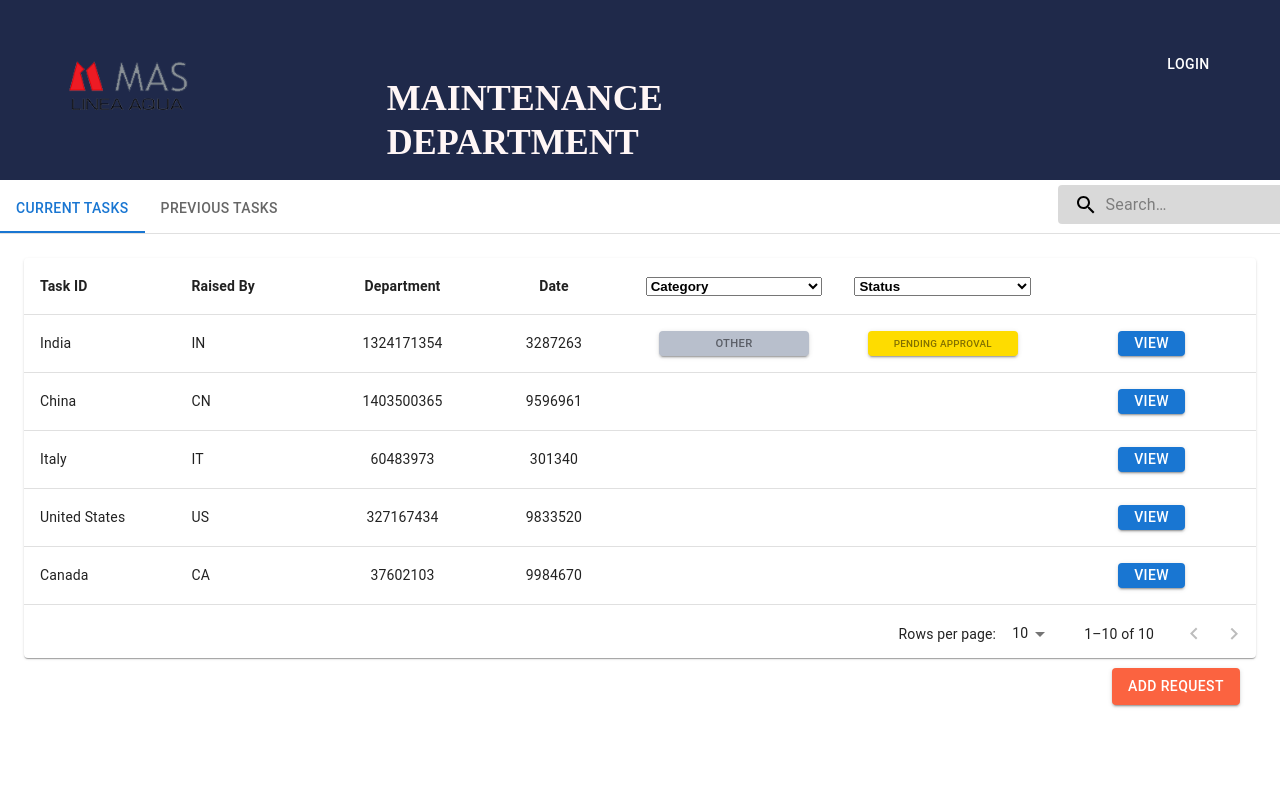
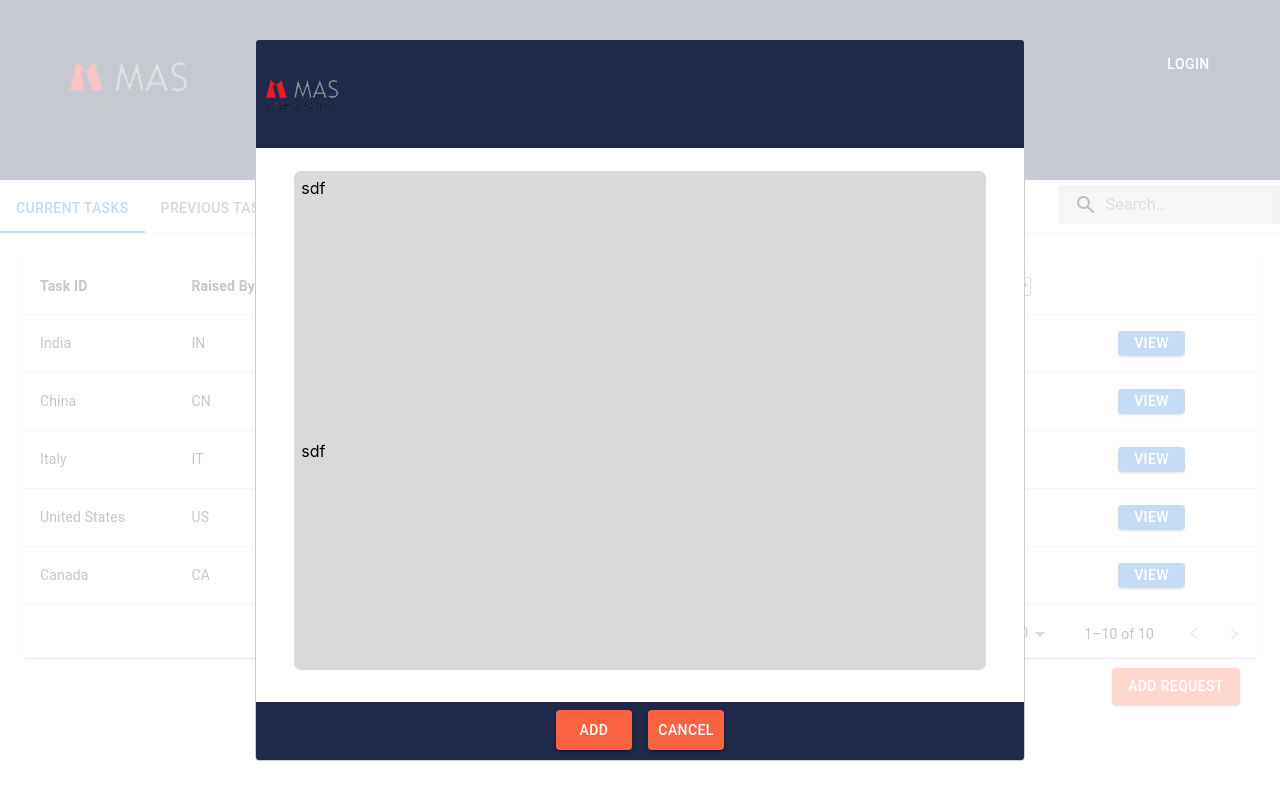
Before and after one commit to manoddesilva/help_desk, a React (Create React App) app: page / in a window 1280 px wide. Both pictures are taken after a click on the button "ADD REQUEST". Shown: the top 800 px of the page. Built offline with nearby package versions, Linux system fonts and the light colour scheme.

Commit message:
Request_button
functionality

```diff
--- a/package.json
+++ b/package.json
@@ -15,6 +15,7 @@
     "react": "^18.2.0",
     "react-bootstrap": "^2.7.4",
     "react-dom": "^18.2.0",
+    "react-modal": "^3.16.1",
     "react-scripts": "5.0.1",
     "react-virtuoso": "^4.3.8",
     "styled-components": "^5.3.10",
--- a/src/App.js
+++ b/src/App.js
@@ -1,5 +1,6 @@
 
 import './App.css';
+import AddRequestUser from './components/AddRequestUser';
 
 import { Home } from './view/Home';
 
@@ -7,6 +8,7 @@ function App() {
   return(
     <div>
       <Home />
+      {/* <AddRequestUser></AddRequestUser> */}
     </div>
 
   )
--- /dev/null
+++ b/src/components/AddRequestUser.jsx
@@ -0,0 +1,132 @@
+import React, { useState } from "react";
+import Modal from "react-modal";
+import Container from "react-bootstrap/Container";
+import { Row, Col } from "react-bootstrap";
+import { Button } from "@mui/material";
+import { Height } from "@mui/icons-material";
+import masla_logo from "../Assests/masla_logo.png";
+
+
+// Set the app element for accessibility
+Modal.setAppElement("#root");
+
+const customModalStyles = {
+  content: {
+    width: "60%", // Set the desired width
+    height: "90vh", // Set the desired height
+    margin: "auto", // Center the modal horizontally
+    padding: "0",
+  },
+};
+
+const AddRequestUser = ({ isOpen, setIsOpen }) => {
+//   const [isOpen, setIsOpen] = useState(false);
+
+//   const openModal = () => {
+//     setIsOpen(true);
+//   };
+
+//   const closeModal = () => {
+//     setIsOpen(false);
+//   };
+
+
+    const closeModal = () => {
+      setIsOpen(false);
+    };
+
+
+
+  return (
+    <div>
+      {/* <button onClick={openModal}>Open Popup</button> */}
+
+      <Modal
+        isOpen={isOpen}
+        onRequestClose={closeModal}
+        style={customModalStyles}
+      >
+        <Container style={{ height: "100%", width: "100%", margin: "0" }}>
+          <Row style={{ height: "15%", backgroundColor: "#1F294A" }}>
+            <Container style={{ height: "100%" }}>
+              <img src={masla_logo} alt="logo" height={"100%"} />
+            </Container>
+          </Row>
+          <Row
+            style={{
+              height: "77%",
+              justifyContent: "center",
+              display: "flex",
+              verticalAlign: "center",
+            }}
+          >
+
+            <Container
+              style={{
+                width: "90%",
+                height: "90%",
+                backgroundColor: "#D9D9D9",
+                justifyContent: "center",
+
+                marginTop: "3%",
+                borderRadius: "7px",
+              }}
+            >
+                <Row style={{height:'50%', padding:'1%'}}>sdf</Row>
+                <Row style={{height:'50%', padding:'1%'}}>sdf</Row>
+            </Container>
+            </Row>
+
+          <Row
+            style={{
+              height: "8%",
+              backgroundColor: "#1F294A",
+              justifyContent: "center",
+            }}
+          >
+            <Container
+              style={{
+                height: "100%",
+                width: "100%",
+                justifyContent: "center",
+                display: "flex",
+              }}
+            >
+              <Button
+                variant="contained"
+                style={{
+                  height: "70%",
+                  width: "10%",
+                  marginLeft: "1%",
+                  marginRight: "1%",
+                  marginTop: "1%",
+                  backgroundColor: "#FB6340",
+                }}
+              >
+                ADD
+              </Button>
+              <Button
+                variant="contained"
+                style={{
+                  height: "70%",
+                  width: "10%",
+                  marginLeft: "1%",
+                  marginRight: "1%",
+                  marginTop: "1%",
+                  backgroundColor: "#FB6340",
+                }}
+                onClick={closeModal}
+              >
+                Cancel
+              </Button>
+            </Container>
+          </Row>
+
+          {/* <button onClick={closeModal}>Close</button> */}
+        </Container>
+      </Modal>
+    </div>
+  );
+};
+
+export default AddRequestUser;
--- a/src/components/HomeContent.jsx
+++ b/src/components/HomeContent.jsx
@@ -1,4 +1,4 @@
-import * as React from "react";
+import React, { useState } from "react";
 import "./HomeContent.css";
 import PropTypes from "prop-types";
 import Tabs from "@mui/material/Tabs";
@@ -9,9 +9,14 @@ import { Container, Row } from "react-bootstrap";
 import HomeTable from "./HomeTable";
 import HomeTable1 from "./HomeTable1";
 import Button from "@mui/material/Button";
+import AddRequestUser from "./AddRequestUser";
+import zIndex from "@mui/material/styles/zIndex";
+
 
 function TabPanel(props) {
   const { children, value, index, ...other } = props;
+
+
 
   return (
     <div
@@ -46,11 +51,21 @@ function a11yProps(index) {
 export default function HomeContent() {
   const [value, setValue] = React.useState(0);
 
+  const [isOpen, setIsOpen] = useState(false);
+
+  const openPopup = () => {
+    setIsOpen(true);
+  };
+
   const handleChange = (event, Value) => {
     setValue(Value);
   };
 
   return (
+    <>
+    <Container style={{position:'absolute', zIndex:'999'}}>
+    <AddRequestUser isOpen={isOpen} setIsOpen={setIsOpen} ></AddRequestUser>
+    </Container>
     <Box sx={{ width: "100%" }}>
       <Box sx={{ borderBottom: 1, borderColor: "divider" }}>
         <Tabs
@@ -64,6 +79,7 @@ export default function HomeContent() {
         </Tabs>
       </Box>
       <TabPanel value={value} index={0}>
+
         <Row>
           <HomeTable1 />
         </Row>
@@ -76,12 +92,13 @@ export default function HomeContent() {
               marginLeft: "85%",
               marginTop: "10px",
             }}
-
+            onClick={openPopup}
 
           >
 
             ADD REQUEST
           </Button>
+
         </Row>
       </TabPanel>
       <TabPanel value={value} index={1}>
@@ -91,5 +108,6 @@ export default function HomeContent() {
         Item Three
       </TabPanel> */}
     </Box>
+    </>
   );
 }
--- a/src/components/HomeTable1.jsx
+++ b/src/components/HomeTable1.jsx
@@ -90,7 +90,7 @@ export default function HomeTable1() {
   return (
     <Paper sx={{ width: "100%", height: "400px", overflow: "hidden" }}>
       <TableContainer sx={{ maxHeight: 350 }}>
-        <Table stickyHeader aria-label="sticky table">
+        <Table /*stickyHeader*/ aria-label="sticky table">
           <TableHead>
             {/* <TableRow>
               {columns.map((column) => (
```
Also changed, not shown: 1 other file (tests, documents, lock files or other folders).
